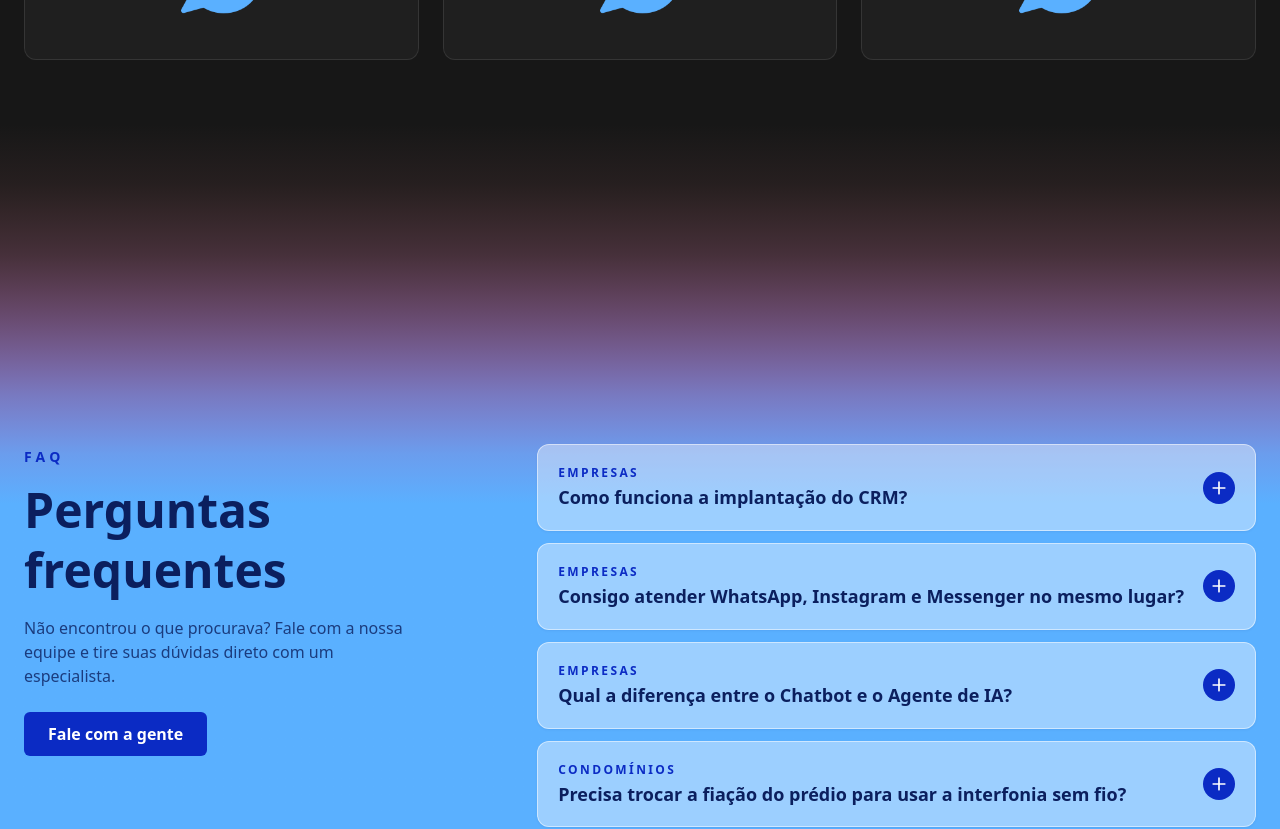
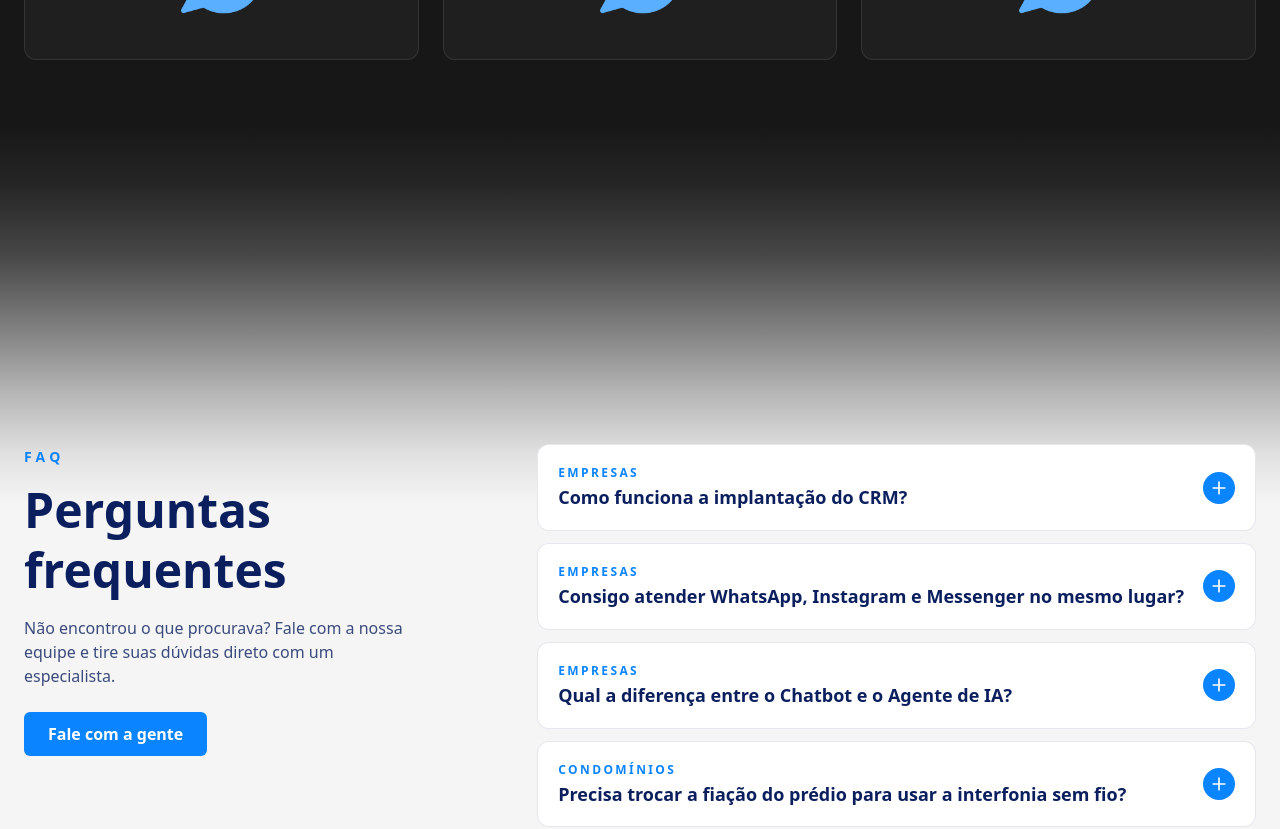
Before and after one commit to ddcalebe/htech-v2, a React (Vite) app: page / in a window 1280 px wide. Shown: the part 5280-6109 px from the top of the page. Built offline with nearby package versions, Linux system fonts and the light colour scheme.

Commit message:
style: switch FAQ to light gray background with brighter blue accents

```diff
--- a/src/components/sections/Faq.jsx
+++ b/src/components/sections/Faq.jsx
@@ -66,29 +66,22 @@ export default function Faq() {
       id="faq"
       className="text-[#0B1F5E]"
       style={{
-        // Transição suave: do preto da seção anterior ao azul-claro em 380px,
-        // começando e terminando devagar, com as cores misturadas em oklch (sem o meio acinzentado)
-        background:
-          "linear-gradient(to bottom in oklch, #171717 0, " +
-          "color-mix(in oklch, #171717 92%, #5AB0FF) 60px, " +
-          "color-mix(in oklch, #171717 75%, #5AB0FF) 130px, " +
-          "color-mix(in oklch, #171717 50%, #5AB0FF) 200px, " +
-          "color-mix(in oklch, #171717 25%, #5AB0FF) 270px, " +
-          "color-mix(in oklch, #171717 8%, #5AB0FF) 330px, " +
-          "#5AB0FF 380px, #5AB0FF 100%)",
+        // Transição suave do preto da seção anterior para o branco (paradas em curva, sem "faixa" no meio)
+      background:
+        "linear-gradient(to bottom in oklch, #171717 0, color-mix(in oklch, #171717 92%, #f5f5f5) 60px, color-mix(in oklch, #171717 75%, #f5f5f5) 130px, color-mix(in oklch, #171717 50%, #f5f5f5) 200px, color-mix(in oklch, #171717 25%, #f5f5f5) 270px, color-mix(in oklch, #171717 8%, #f5f5f5) 330px, #f5f5f5 380px, #f5f5f5 100%)",
       }}
     >
       <div className="mx-auto grid max-w-7xl gap-10 px-6 pb-20 pt-80 lg:grid-cols-[1fr_1.6fr] lg:gap-16">
         {/* Esquerda: título e chamada */}
         <div className="lg:sticky lg:top-28 lg:self-start">
-          <span className="text-sm font-semibold uppercase tracking-[0.3em] text-[#0B2BC4]">FAQ</span>
+          <span className="text-sm font-semibold uppercase tracking-[0.3em] text-[#0A84FF]">FAQ</span>
           <h2 className="mt-3 text-4xl font-semibold leading-tight md:text-5xl">Perguntas frequentes</h2>
           <p className="mt-4 max-w-sm text-[#0B1F5E]/80">
             Não encontrou o que procurava? Fale com a nossa equipe e tire suas dúvidas direto com um especialista.
           </p>
           <a
             href="#contato"
-            className="mt-6 inline-flex items-center justify-center rounded-md bg-[#0B2BC4] px-6 py-2.5 font-semibold text-white transition hover:bg-[#0B1F5E]"
+            className="mt-6 inline-flex items-center justify-center rounded-md bg-[#0A84FF] px-6 py-2.5 font-semibold text-white transition hover:bg-[#0B1F5E]"
           >
             Fale com a gente
           </a>
@@ -99,14 +92,13 @@ export default function Faq() {
           {faqs.map((item) => (
             <details
               key={item.question}
-              className="group rounded-xl border border-white/50 bg-white/40 shadow-sm shadow-[#0B1F5E]/5 transition-colors open:bg-white/70"
-            >
+              className="group rounded-xl border border-[#0B1F5E]/10 bg-white transition-colors hover:border-[#0A84FF]/30 open:border-[#0A84FF]/25 open:shadow-lg open:shadow-[#0B1F5E]/10"            >
               <summary className="flex cursor-pointer list-none items-center justify-between gap-4 p-5 [&::-webkit-details-marker]:hidden">
                 <span className="flex flex-col gap-1">
-                  <span className="text-xs font-semibold uppercase tracking-[0.2em] text-[#0B2BC4]">{item.type}</span>
+                  <span className="text-xs font-semibold uppercase tracking-[0.2em] text-[#0A84FF]">{item.type}</span>
                   <span className="text-lg font-semibold leading-snug">{item.question}</span>
                 </span>
-                <span className="grid h-8 w-8 shrink-0 place-items-center rounded-full bg-[#0B2BC4] text-white">
+                <span className="grid h-8 w-8 shrink-0 place-items-center rounded-full bg-[#0A84FF] text-white">
                   <PlusIcon />
                 </span>
               </summary>
```
